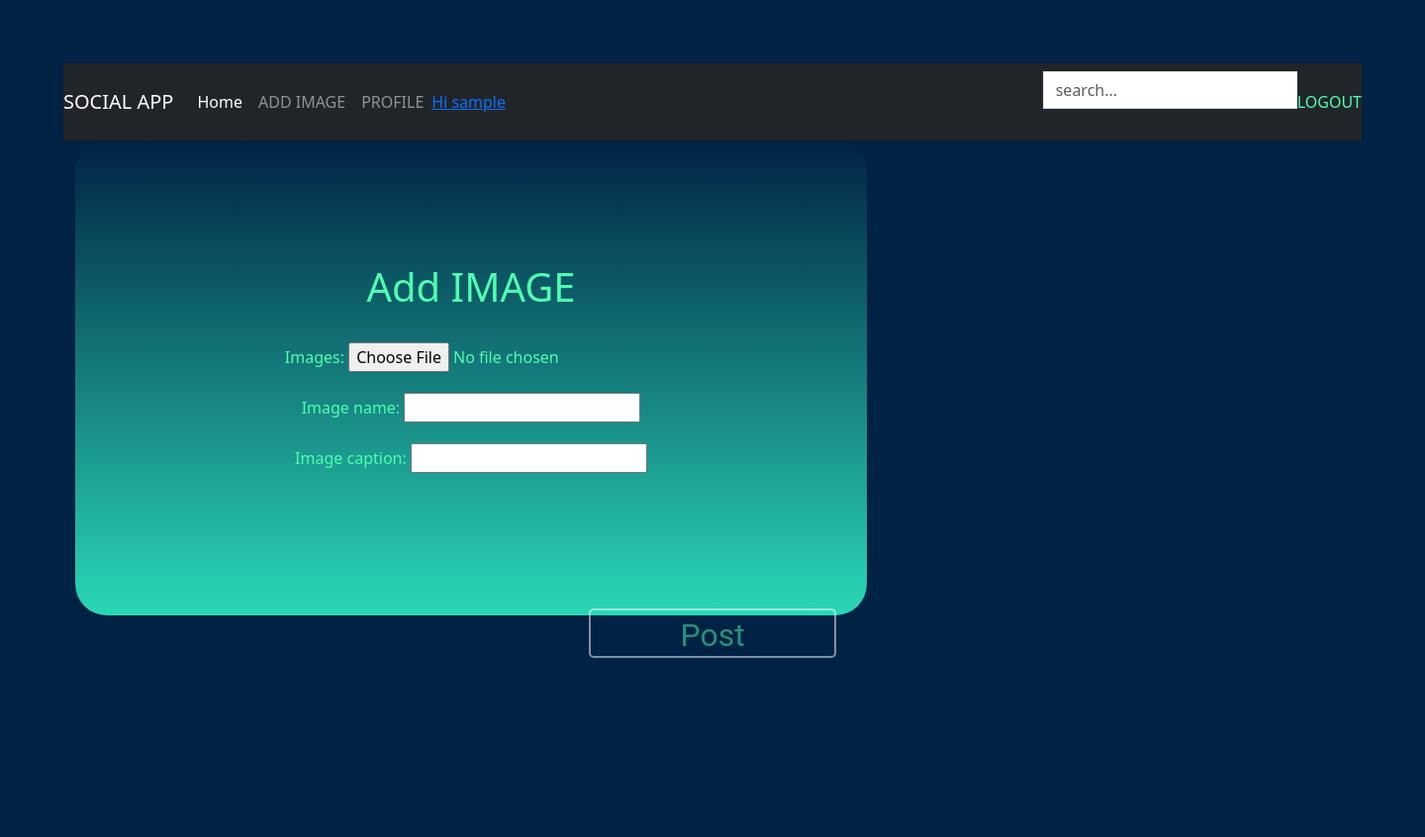
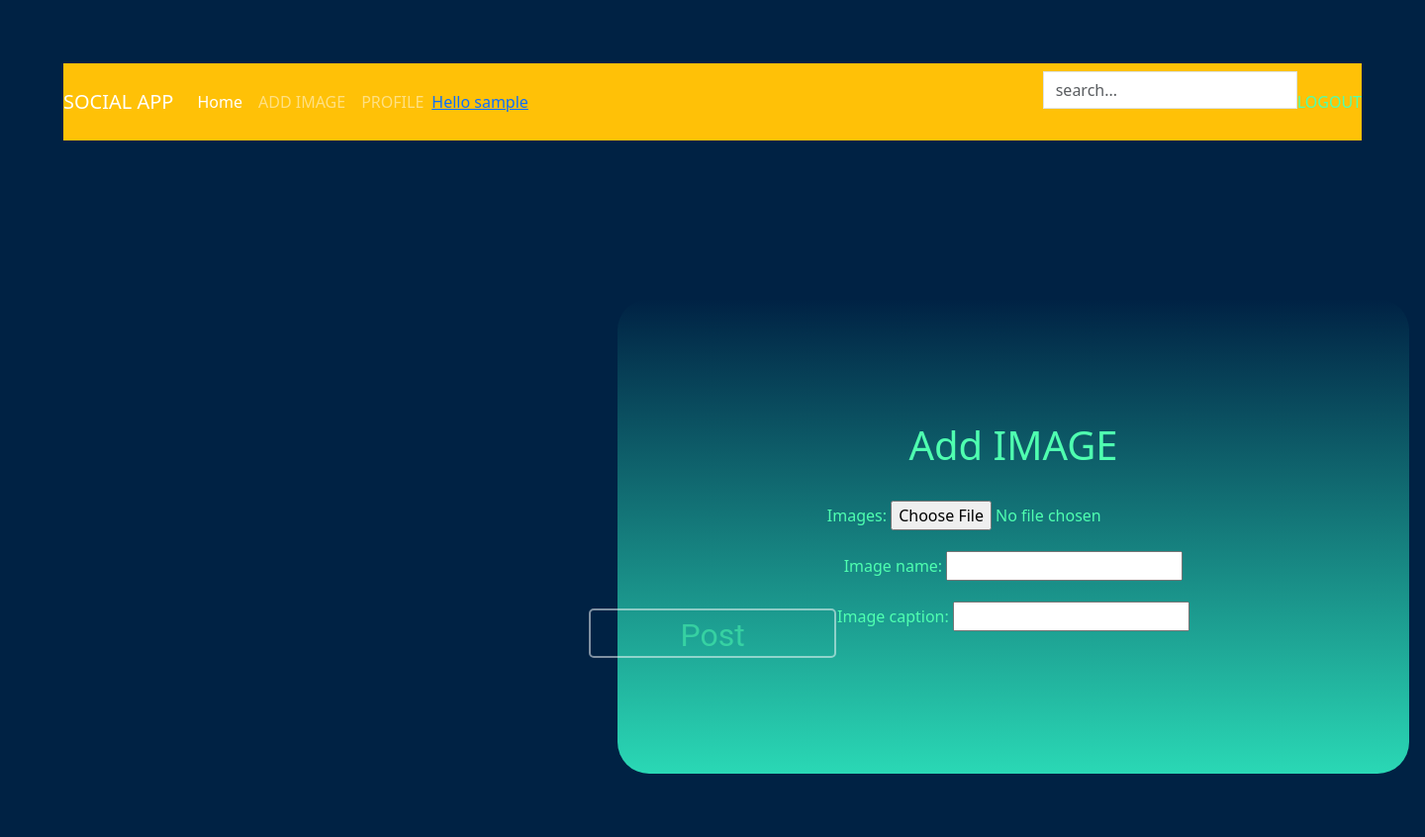
Before and after one commit to haimy254/social-app, a Django app: template social/users/templates/imageform.html in a window 1440 px wide. Shown: the whole page at 99% size. Before the commit the page ends 665 px from the top, so only its background shows below. Run offline with Django 4.2, Linux system fonts and the light colour scheme; the template is opened without the code that fills it: values that come from a table or form of the project are taken from there, others are empty; the visitor is signed in with stand-in values (Sample User, id 1); parts of the project's set-up code (start-up, migrations or seed data) failed here and were passed over; some libraries are stand-ins or nearby versions.

Commit message:
redesigned the navbar

```diff
--- a/social/users/static/css/index.css
+++ b/social/users/static/css/index.css
@@ -397,6 +397,8 @@ background-color: #81b29a;
   border-radius: 2rem;
   width: 50rem;
   height: 30rem;
+  margin-left: 35rem;
+  margin-top: 10rem;
 }
 
 .title-text{
@@ -409,7 +411,3 @@ flex-direction: row;
 justify-content: space-evenly;
 align-items: center;
 }
-
-/* .card{
-  flex-grow: 5;
-} */
--- a/social/users/templates/accounts/register.html
+++ b/social/users/templates/accounts/register.html
@@ -6,7 +6,7 @@
     {% csrf_token %}
     {{register_form.as_p}}
 
-    <button type="submit" class="btn btn-success  gradient-custom-4 text-body">Register</button>
+    <button type="submit" class="btn btn-warning  gradient-custom-4 text-body">Register</button>
   </form>
   {{form.errors}}
   <p class="text-center text-muted mt-5 mb-0">Have already an account?<a href="{% url 'login'%}">  Login</a> </p>
--- a/social/users/templates/imageform.html
+++ b/social/users/templates/imageform.html
@@ -3,7 +3,7 @@
 {% load crispy_forms_tags %}
 {% include 'navbar.html'%}
 
-    <div class="container">
+    {% comment %} <div class="hero-log"> {% endcomment %}
         <center  class="hero-log">
             <h1>Add IMAGE</h1>
             <br/>
@@ -17,6 +17,6 @@
             </form>
             {%endif%}
         </center>
-    </div>
+    {% comment %} </div> {% endcomment %}
 
 {% endblock %}
--- a/social/users/templates/navbar.html
+++ b/social/users/templates/navbar.html
@@ -1,4 +1,4 @@
-<nav class="navbar navbar-expand-lg navbar-dark bg-dark">
+<nav class="navbar navbar-expand-lg navbar-dark bg-warning">
   <a class="navbar-brand" href="/">SOCIAL APP</a>
   <button
     class="navbar-toggler"
@@ -27,7 +27,7 @@
 {% endif %}
     </div>
      {% if user.is_authenticated %}
-      <a href="#">Hi {{user.username}}</a>
+      <a href="#">Hello {{user.username}}</a>
        {% endif %}
   </div>
   <form action="{% url 'search'%}" method="POST">
--- a/social/users/templates/profile.html
+++ b/social/users/templates/profile.html
@@ -15,7 +15,7 @@
      <p>Bio: {{ user.profile.bio }}</p>
     </div>
     {% endfor %}
-    <a href="{% url 'profileform'%}" class="btn btn-success">Update Profile</a>
+    <a href="{% url 'profileform'%}" class="btn btn-warning">Update Profile</a>
   </center>
 </div>
 {% endblock %}
```
Also changed, not shown: social/users/templates/show_images.html (+0 -20 lines).
